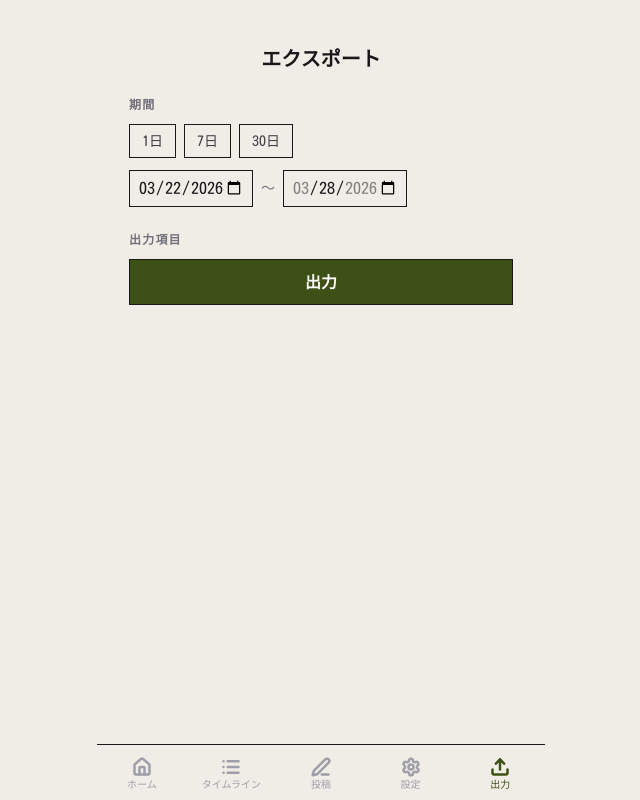
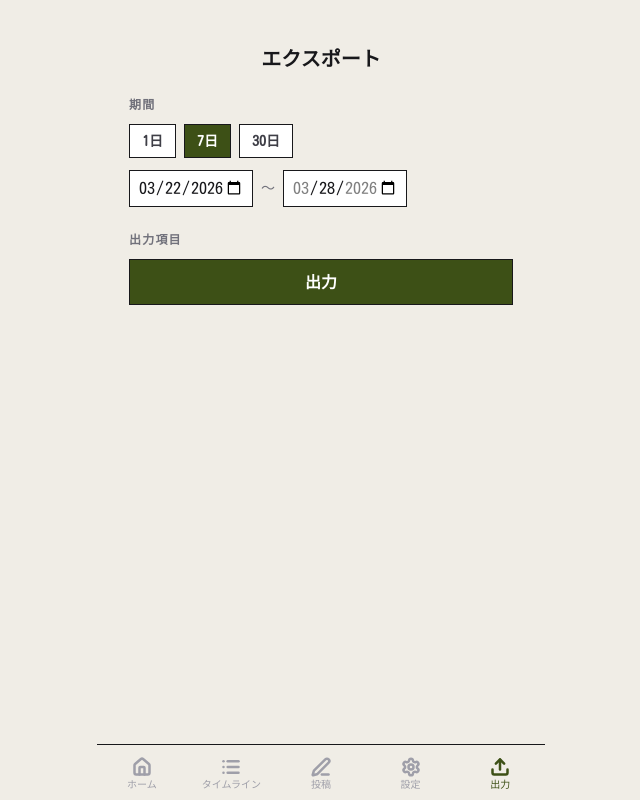
Before and after one commit to sen-sketch/self-insight-app, a Next.js app: page /export in a window 1280 px wide. Shown: the whole page, without its empty margins (319-959 px from the left). Built offline with nearby package versions, Linux system fonts and the light colour scheme.

Commit message:
style: アイコン・フィルター・エクスポートUIの配色調整

```diff
--- a/src/components/export/ExportPage.tsx
+++ b/src/components/export/ExportPage.tsx
@@ -43,6 +43,7 @@ export function ExportPage() {
 
   const [fromDate, setFromDate] = useState(() => getRecentDateRange(7).fromDate);
   const [toDate, setToDate] = useState(today);
+  const [selectedDays, setSelectedDays] = useState<1 | 7 | 30>(7);
 
   const [outputText, setOutputText] = useState("");
   const [copied, setCopied] = useState(false);
@@ -87,6 +88,7 @@ export function ExportPage() {
     const range = getRecentDateRange(days);
     setFromDate(range.fromDate);
     setToDate(range.toDate);
+    setSelectedDays(days);
   };
 
   return (
@@ -104,7 +106,11 @@ export function ExportPage() {
               key={days}
               type="button"
               onClick={() => handlePreset(days)}
-              className="px-3 py-1.5 text-sm border border-zinc-900 text-zinc-700 hover:bg-zinc-200 transition-colors"
+              className={`px-3 py-1.5 text-sm border border-zinc-900 font-bold transition-colors ${
+                selectedDays === days
+                  ? "bg-[#3d5016] text-white hover:bg-[#4a6320]"
+                  : "bg-white text-zinc-700 hover:bg-zinc-200"
+              }`}
             >
               {label}
             </button>
@@ -116,7 +122,7 @@ export function ExportPage() {
             value={fromDate}
             max={toDate}
             onChange={(e) => setFromDate(e.target.value)}
-            className="border border-zinc-900 bg-transparent px-2 py-1.5 text-zinc-900 focus:outline-none focus:ring-2 focus:ring-[#3d5016]"
+            className="border border-zinc-900 bg-white px-2 py-1.5 text-zinc-900 focus:outline-none focus:ring-2 focus:ring-[#3d5016]"
           />
           <span className="text-zinc-500">〜</span>
           <input
@@ -125,7 +131,7 @@ export function ExportPage() {
             min={fromDate}
             max={today}
             onChange={(e) => setToDate(e.target.value)}
-            className="border border-zinc-900 bg-transparent px-2 py-1.5 text-zinc-900 focus:outline-none focus:ring-2 focus:ring-[#3d5016]"
+            className="border border-zinc-900 bg-white px-2 py-1.5 text-zinc-900 focus:outline-none focus:ring-2 focus:ring-[#3d5016]"
           />
         </div>
       </section>
--- a/src/components/post/PostCard.tsx
+++ b/src/components/post/PostCard.tsx
@@ -53,6 +53,7 @@ export function PostCard({ post, habits, onUpdate, onDelete }: Props) {
             <Icon
               size={20}
               strokeWidth={3}
+              fill="white"
               aria-label={`気分スコア ${post.moodScore}`}
               className="text-[#3d5016]"
             />
@@ -99,7 +100,7 @@ export function PostCard({ post, habits, onUpdate, onDelete }: Props) {
             title="編集"
             className="p-1 text-[#3d5016] transition-colors hover:bg-zinc-200"
           >
-            <Pencil size={14} strokeWidth={3} />
+            <Pencil size={14} strokeWidth={3} fill="white" />
           </button>
           <button
             onClick={() => setIsConfirmingDelete(true)}
--- a/src/components/timeline/TimelineFilters.tsx
+++ b/src/components/timeline/TimelineFilters.tsx
@@ -42,7 +42,7 @@ export function TimelineFilters({
             value={fromDate}
             onChange={(e) => onFromDateChange(e.target.value)}
             aria-label="開始日"
-            className="flex-1 border border-zinc-900 bg-transparent px-2 py-1.5 text-center text-xs text-zinc-900 focus:outline-none focus:ring-2 focus:ring-[#3d5016] [&::-webkit-datetime-edit]:text-center [&::-webkit-datetime-edit-fields-wrapper]:w-full"
+            className="flex-1 border border-zinc-900 bg-white px-2 py-1.5 text-center text-xs text-zinc-900 focus:outline-none focus:ring-2 focus:ring-[#3d5016] [&::-webkit-datetime-edit]:text-center [&::-webkit-datetime-edit-fields-wrapper]:w-full"
             />
             <span className="text-xs text-zinc-400">〜</span>
             <input
@@ -50,7 +50,7 @@ export function TimelineFilters({
             value={toDate}
             onChange={(e) => onToDateChange(e.target.value)}
             aria-label="終了日"
-            className="flex-1 border border-zinc-900 bg-transparent px-2 py-1.5 text-center text-xs text-zinc-900 focus:outline-none focus:ring-2 focus:ring-[#3d5016] [&::-webkit-datetime-edit]:text-center [&::-webkit-datetime-edit-fields-wrapper]:w-full"
+            className="flex-1 border border-zinc-900 bg-white px-2 py-1.5 text-center text-xs text-zinc-900 focus:outline-none focus:ring-2 focus:ring-[#3d5016] [&::-webkit-datetime-edit]:text-center [&::-webkit-datetime-edit-fields-wrapper]:w-full"
             />
         </div>
 
@@ -64,7 +64,7 @@ export function TimelineFilters({
                 className={`px-2 py-0.5 text-xs font-medium transition-colors border ${
                     tagFilter === tag
                     ? "border-[#3d5016] bg-[#3d5016] text-white"
-                    : "border-zinc-900 text-zinc-700 hover:bg-zinc-200"
+                    : "border-zinc-900 bg-white text-zinc-700 hover:bg-zinc-200"
                 }`}
                 >
                 #{tag}
```
